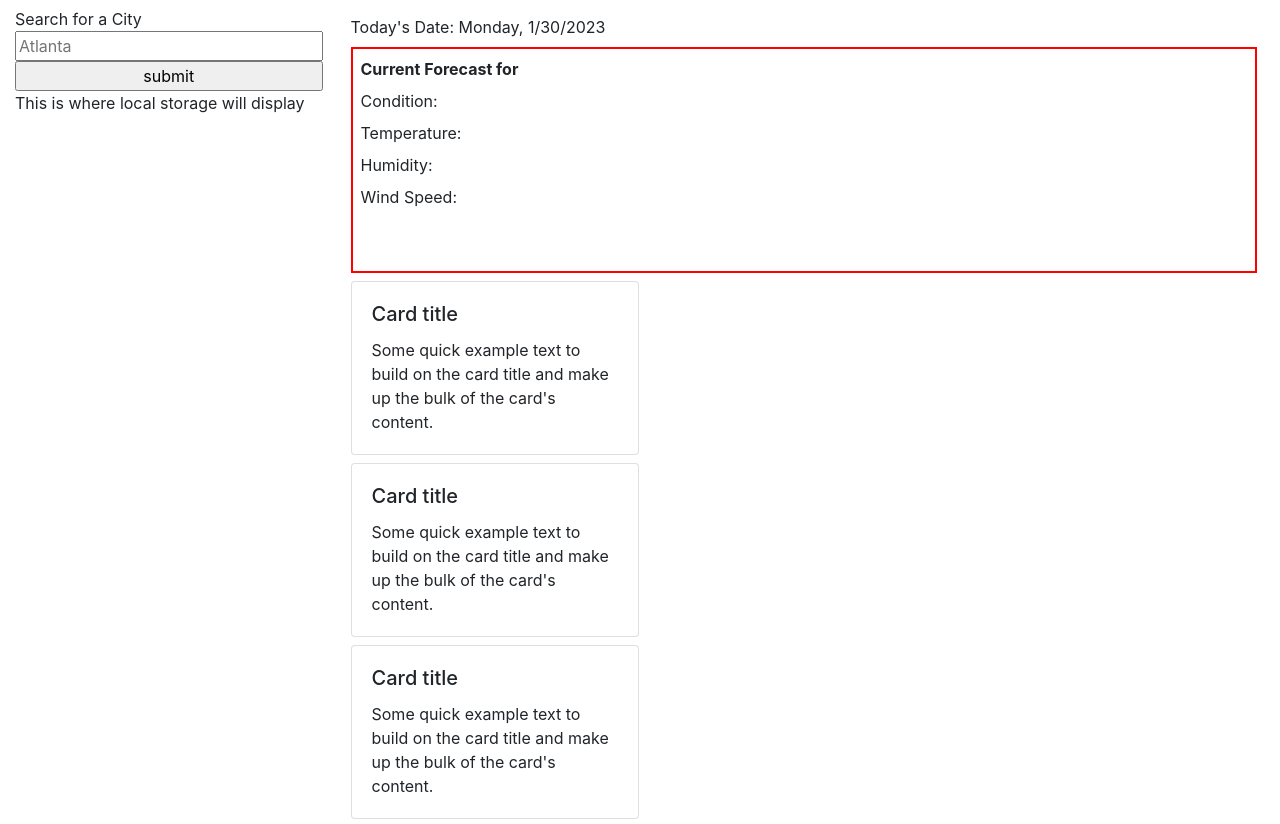
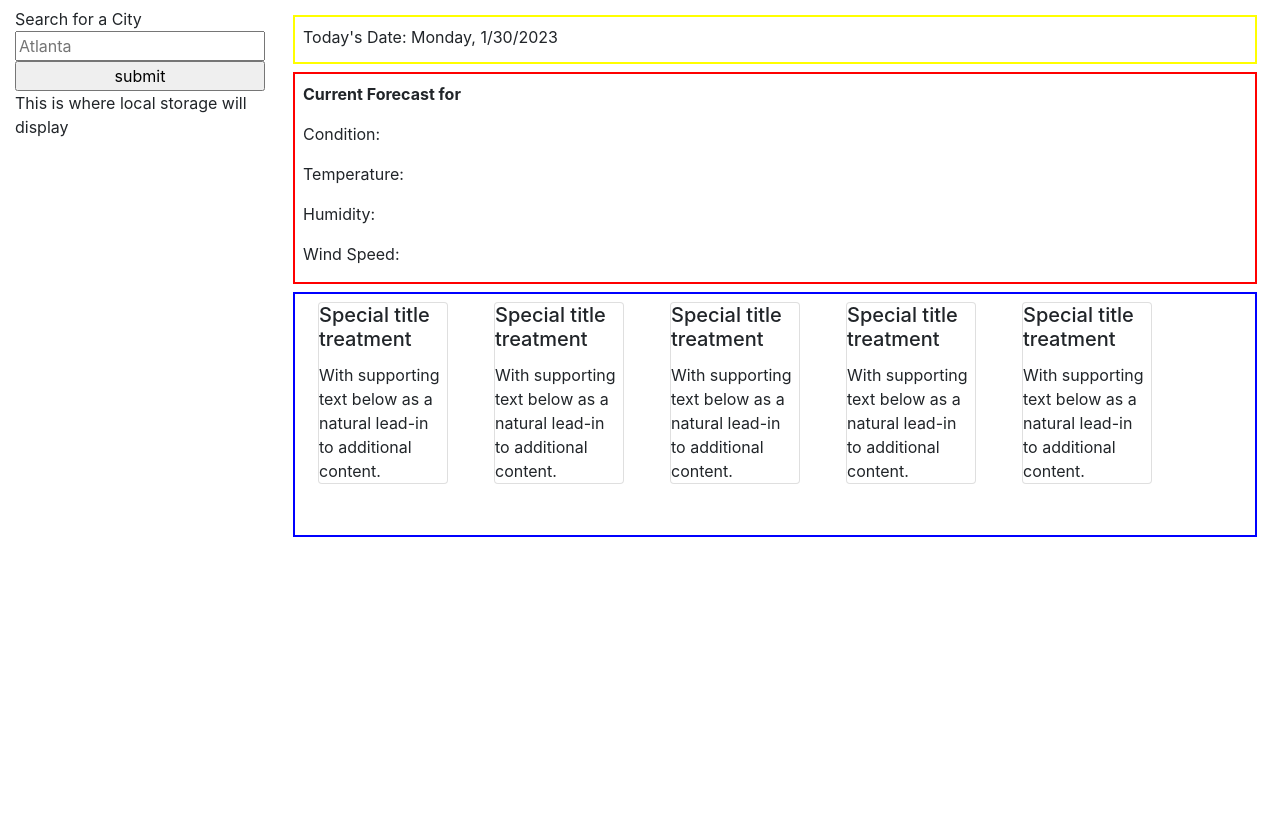
Before and after one commit to kaguilera23/sunshine-rain-dashboard, a plain HTML site: page index.html in a window 1280 px wide. Shown: the part 73-897 px from the top of the page. After the commit the page ends 800 px from the top, so only its background shows below. Drawn offline with nearby package versions, Linux system fonts and the light colour scheme.

Commit message:
made 5 day forecast cards

```diff
--- a/assets/style.css
+++ b/assets/style.css
@@ -11,7 +11,7 @@ main {
 }
 
 #search-section {
-    width: 25%;
+    width: 20%;
     margin-right: 20px;
 }
 
@@ -21,10 +21,20 @@ main {
 }
 
 #forecast {
-    width: 75%;
+    width: 80%;
 }
 
 #current-container {
     border: red solid 2px;
-    height: 20%;
+    height: fit-content;
 }
+
+#fiveDay-container {
+    border: blue solid 2px;
+    height: 50%;
+}
+
+#date-container {
+    border: yellow solid 2px;
+    height: 10%;
+}
--- a/index.html
+++ b/index.html
@@ -31,83 +31,63 @@
 
             <!-- Next to Search for a City, Holds Current and 5-Day Forecast -->
             <section id="forecast">
-                <!-- Current Forecast -->
-                <div class = "m-2">
-                    <div">
+                <!-- Date Section -->
+                <div class="m-2" id="date-container">
+                    <div class="m-2">
                     Today's Date: <span id="today-date"></span>
                     </div>
                 </div>
 
+                <!-- Current Weather Section -->
                 <div id="current-container" class="m-2">
-                    <div class = "m-2">
-                        <div>
-                        <strong>Current Forecast for <span id="searched-city"></span></strong>
+                    <div class="m-2">
+                        <p><strong>Current Forecast for <span id="searched-city"></span></strong></p>
+                        <p>Condition: <span id="condition"></span></p>
+                        <p>Temperature: <span id="temperature"></span></p>
+                        <p>Humidity: <span id="humidity"></span></p>
+                        <p> Wind Speed: <span id="wind-speed"></span></p>
                     </div>
                 </div>
 
-                    <div class = "m-2">
+                <!-- 5-day Forecast Section -->
+                <div class="row m-2" id="fiveDay-container">
+                    <div class="col-sm-2 m-2">
+                      <div class="card">
                         <div>
-                        Condition: <span id="condition"></span>
+                          <h5 class="card-title">Special title treatment</h5>
+                          <p class="card-text">With supporting text below as a natural lead-in to additional content.</p>
                         </div>
                       </div>
-
-                    <div class = "m-2">
+                    </div>
+                    <div class="col-sm-2 m-2">
+                      <div class="card">
                         <div>
-                        Temperature: <span id="temperature"></span>
+                          <h5 class="card-title">Special title treatment</h5>
+                          <p class="card-text">With supporting text below as a natural lead-in to additional content.</p>
                         </div>
                       </div>
-
-                    <div class = "m-2">
+                    </div>
+                    <div class="col-sm-2 m-2">
+                        <div class="card">
                           <div>
-                        Humidity: <span id="humidity"></span>
+                            <h5 class="card-title">Special title treatment</h5>
+                            <p class="card-text">With supporting text below as a natural lead-in to additional content.</p>
                           </div>
                         </div>
-
-                    <div class = "m-2">
+                    </div>
+                    <div class="col-sm-2 m-2">
+                        <div class="card">
                           <div>
-                        Wind Speed: <span id="wind-speed"></span>
+                            <h5 class="card-title">Special title treatment</h5>
+                            <p class="card-text">With supporting text below as a natural lead-in to additional content.</p>
                           </div>
                         </div>
-
-
                     </div>
-
-                <!-- 5-day Forecast -->
-                <div id="five-day-container" class="column">
+                    <div class="col-sm-2 m-2">
+                        <div class="card">
                           <div>
-                        <div class="card m-2 row justify-content-around" style="width: 18rem;">
-                            <div class="card-body">
-                              <h5 class="card-title">Card title</h5>
-                              <p class="card-text">Some quick example text to build on the card title and make up the bulk of the card's content.</p>
-                            </div>
-                          </div>
-
-                          <div class="card m-2 row justify-content-around" style="width: 18rem">
-                            <div class="card-body">
-                              <h5 class="card-title">Card title</h5>
-                              <p class="card-text">Some quick example text to build on the card title and make up the bulk of the card's content.</p>
-                            </div>
-                          </div>
-
-                          <div class="card m-2 row justify-content-around" style="width: 18rem">
-                            <div class="card-body">
-                              <h5 class="card-title">Card title</h5>
-                              <p class="card-text">Some quick example text to build on the card title and make up the bulk of the card's content.</p>
-                            </div>
-                          </div>
-
-                          <div class="card m-2 row justify-content-around" style="width: 18rem">
-                            <div class="card-body">
-                              <h5 class="card-title">Card title</h5>
-                              <p class="card-text">Some quick example text to build on the card title and make up the bulk of the card's content.</p>
-
-                            </div>
-                          </div>
-                          <div class="card m-2 row justify-content-around" style="width: 18rem">
-                            <div class="card-body">
-                              <h5 class="card-title">Card title</h5>
-                              <p class="card-text">Some quick example text to build on the card title and make up the bulk of the card's content.</p>
-
+                            <h5 class="card-title">Special title treatment</h5>
+                            <p class="card-text">With supporting text below as a natural lead-in to additional content.</p>
                           </div>
                         </div>
                     </div>
```
Lines whose indentation alone changed are shown as unchanged.
